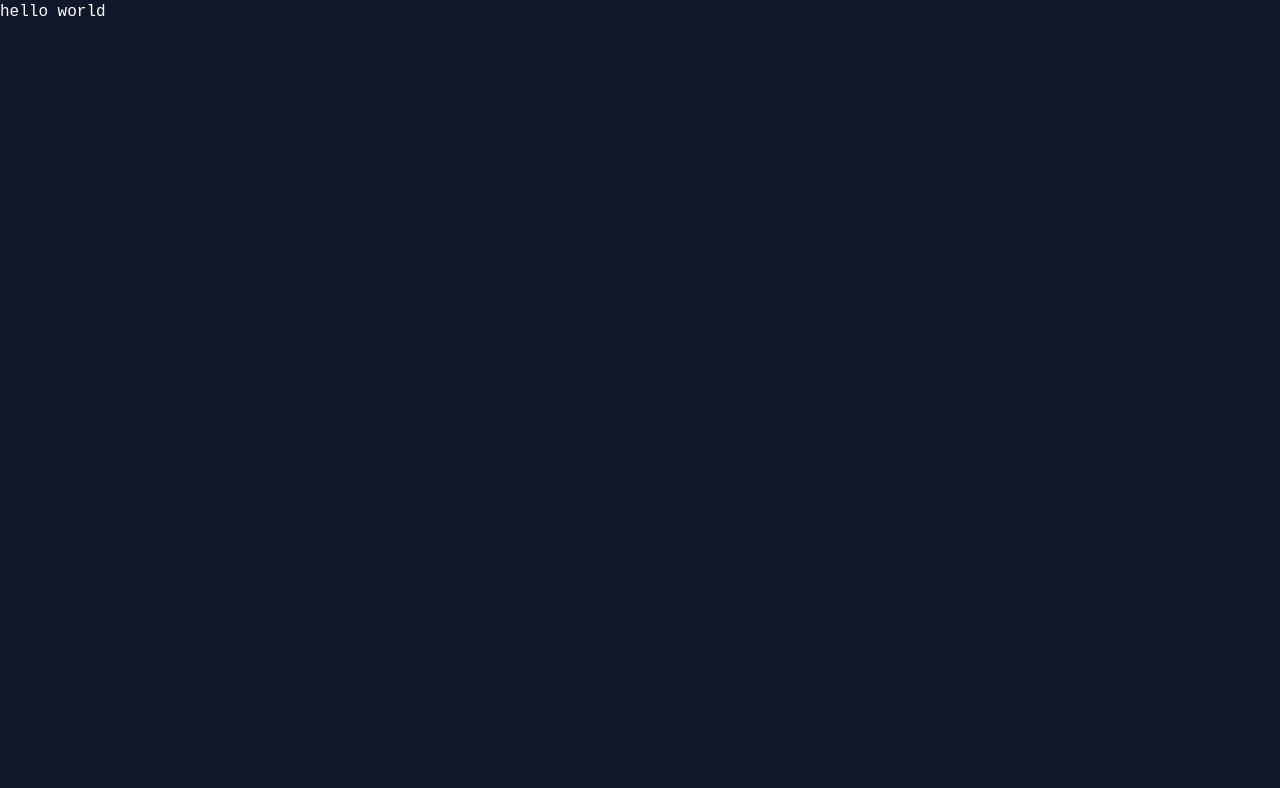
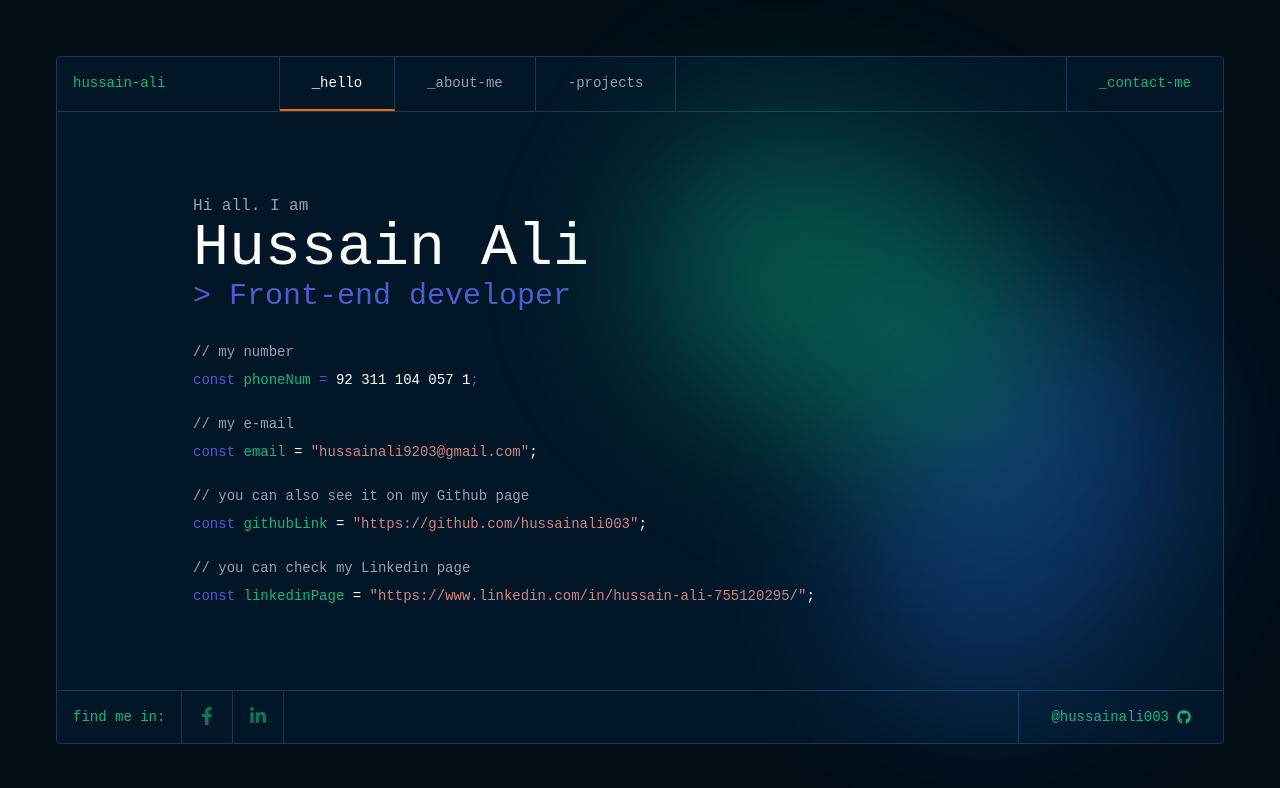
Before and after one commit to hussainali003/Protfolio, a React (Vite) app: page / in a window 1280 px wide. Shown: the top 788 px of the page. Built offline with nearby package versions, Linux system fonts and the light colour scheme.

Commit message:
feat: add full homepage layout and implement navigation with React Router

```diff
--- a/package.json
+++ b/package.json
@@ -13,7 +13,9 @@
     "@tailwindcss/postcss": "^4.1.5",
     "@tailwindcss/vite": "^4.1.5",
     "react": "^19.1.0",
-    "react-dom": "^19.1.0"
+    "react-dom": "^19.1.0",
+    "react-icons": "^5.5.0",
+    "react-router-dom": "^7.5.3"
   },
   "devDependencies": {
     "@eslint/js": "^9.25.0",
--- a/src/App.jsx
+++ b/src/App.jsx
@@ -1,9 +1,29 @@
+import { BrowserRouter as Router, Routes, Route} from "react-router-dom";
+
+// pages
+import Projects from "./pages/Project";
+import About from "./pages/About";
+import Home from './pages/Home';
+import NoPage from "./pages/NoPage";
+
+// components
+import Header from './components/Header';
+import Footer from './components/Footer';
+
 function App() {
-
   return (
-      <div className="">
-        <h1>hello world</h1>
+    <Router>
+      <div className="flex flex-col grow m-14 overflow-visible bg-secondary text-white font-mono relative  border border-line rounded-sm ">
+        <Header />
+        <Routes>
+          <Route path="/" element={<Home />} />
+          <Route path="/about" element={<About />} />
+          <Route path="/projects" element={<Projects />} />
+          <Route path="*" element={<NoPage />} />
+        </Routes>
+        <Footer />
       </div>
+    </Router>
   )
 }
 
--- /dev/null
+++ b/src/components/Footer.jsx
@@ -0,0 +1,28 @@
+import { FaGithub, FaFacebookF, FaLinkedinIn } from "react-icons/fa";
+
+export default function Footer() {
+    return (
+        <nav className="flex mt-20 border-t border-line text-sm ">
+          <div className="px-4 py-4  border-r border-line  text-intermediate hover:text-white cursor-pointer">find me in:</div>
+          <div className="items-center px-4 py-4  border-r border-line  text-intermediate/60 hover:text-white cursor-pointer">
+            <a href="https://www.facebook.com/profile.php?id=100028481423294">
+              <FaFacebookF size={18}/>
+            </a>
+          </div>
+          <div className="items-center px-4 py-4  border-r border-line  text-intermediate/60 hover:text-white cursor-pointer">
+            <a href="https://www.linkedin.com/in/hussain-ali-755120295/">
+              <FaLinkedinIn size={18}/>
+            </a>
+          </div>
+          <div className="grow border-r border-line"></div>
+          <div  className="flex items-center gap-x-2 px-8 py-4  text-intermediate hover:text-white cursor-pointer">
+            <a href="https://github.com/hussainali003">
+              <p>@hussainali003</p>
+            </a>
+            <a href="https://github.com/hussainali003">
+              <FaGithub />
+            </a>
+          </div>
+        </nav>
+    )
+}
--- /dev/null
+++ b/src/components/Header.jsx
@@ -0,0 +1,38 @@
+import { NavLink } from "react-router-dom";
+
+export default function Header() {
+    return (
+        <nav className="flex text-sm border-b border-line">
+          <div className="grow-1 pl-4 pr-4 py-4 border-r border-line text-intermediate">hussain-ali</div>
+          <NavLink to="/" className={({ isActive }) =>
+            `px-8 py-4 border-r border-line ${
+              isActive
+                ? "text-white border-b-2 border-b-orange-500"
+                : "text-gray-400 hover:text-white"
+            }`
+          }>
+            <p>_hello</p>
+          </NavLink>
+          <NavLink to="/about" className={({ isActive }) =>
+            `px-8 py-4 border-r border-line ${
+              isActive
+                ? "text-white border-b-2 border-b-orange-500"
+                : "text-gray-400 hover:text-white"
+            }`
+          }>
+            <p>_about-me</p>
+          </NavLink>
+          <NavLink to="/projects" className={({ isActive }) =>
+            `px-8 py-4 border-r border-line ${
+              isActive
+                ? "text-white border-b-2 border-b-orange-500"
+                : "text-gray-400 hover:text-white"
+            }`
+          }>
+            <p>-projects</p>
+          </NavLink>
+          <div className="grow-4 border-r border-line" />
+          <div className="px-8 py-4  text-intermediate hover:text-white cursor-pointer">_contact-me</div>
+        </nav>
+    )
+}
--- a/src/index.css
+++ b/src/index.css
@@ -6,9 +6,9 @@ body,
 #root { /* Or whatever the id of your main React mounting div is */
   height: 100%;
   width: 100%;
+  display: flex;
 }
 
 body {
   @apply bg-primary text-white font-mono;
-  margin: 0;
 }
--- /dev/null
+++ b/src/pages/About.jsx
@@ -0,0 +1,7 @@
+export default function About() {
+    return (
+        <div className='flex grow'>
+            About
+        </div>
+    )
+}
--- a/src/pages/Home.jsx
+++ b/src/pages/Home.jsx
@@ -0,0 +1,43 @@
+export default function Home() {
+    return (
+        <div className='flex grow items-end'>
+            <div className="absolute top-[15%] right-[15%] w-[35%] h-[40%] bg-intermediate opacity-40 rounded-full blur-[80px] rotate-25 -translate-x-0 z-10"></div>
+            <div className="absolute bottom-[15%] right-0 w-[35%] h-[40%] bg-blue-500 opacity-30 rounded-full blur-[80px] rotate-120 -translate-x-0 z-5"></div>
+            <div className="grow-1"></div>
+            <div className="">
+                <p className="text-md text-gray-400">Hi all. I am</p>
+                <h1 className="text-6xl font-light">Hussain Ali</h1>
+                <h2 className="text-3xl text-bluish">&gt; Front-end developer</h2>
+                <br />
+                <div className="text-sm leading-7">
+                    <p className="text-gray-400">// my number</p>
+                    <p className="text-bluish">
+                    const <span className="text-intermediate">phoneNum</span> ={" "}
+                    <span className="text-white">92 311 104 057 1</span>;
+                    </p>
+
+                    <p className="text-gray-400 mt-4">// my e-mail</p>
+                    <p>
+                    <span className="text-bluish">const</span> <span className="text-intermediate">email</span> ={" "}
+                    <span className="text-string">"hussainali9203@gmail.com"</span>;
+                    </p>
+
+                    <p className="text-gray-400 mt-4">// you can also see it on my Github page</p>
+                    <p>
+                    <span className="text-bluish">const</span> <span className="text-intermediate">githubLink</span> ={" "}
+                    <span className="text-string">"https://github.com/hussainali003"</span>;
+                    </p>
+
+                    <p className="text-gray-400 mt-4">// you can check my Linkedin page</p>
+                    <p>
+                    <span className="text-bluish">const</span> <span className="text-intermediate">linkedinPage</span> ={" "}
+                    <span className="text-string">"https://www.linkedin.com/in/hussain-ali-755120295/"</span>;
+                    </p>
+
+                    {/* Add other links here like github, behance, linkedin */}
+                </div>
+            </div>
+            <div className="grow-3"></div>
+        </div>
+    );
+  }
--- /dev/null
+++ b/src/pages/NoPage.jsx
@@ -0,0 +1,7 @@
+export default function Projects() {
+    return (
+        <div className='flex grow items-center justify-center text-3xl text-gray-400'>
+            No page found
+        </div>
+    )
+}
--- /dev/null
+++ b/src/pages/Project.jsx
@@ -0,0 +1,7 @@
+export default function Projects() {
+    return (
+        <div className='flex grow'>
+            Project
+        </div>
+    )
+}
--- a/tailwind.config.js
+++ b/tailwind.config.js
@@ -8,7 +8,12 @@ export default {
           mono: ['Fira Code', 'monospace'],
         },
         colors: {
-          primary: "#0f172a",
+          primary: "#010C15",
+          secondary: "#011627",
+          line: '#133954',
+          intermediate: '#10b981',
+          bluish: '#4E5CD1',
+          string: "#D2857E"
         },
       },
     },
```
Also changed, not shown: 1 other file (tests, documents, lock files or other folders).
